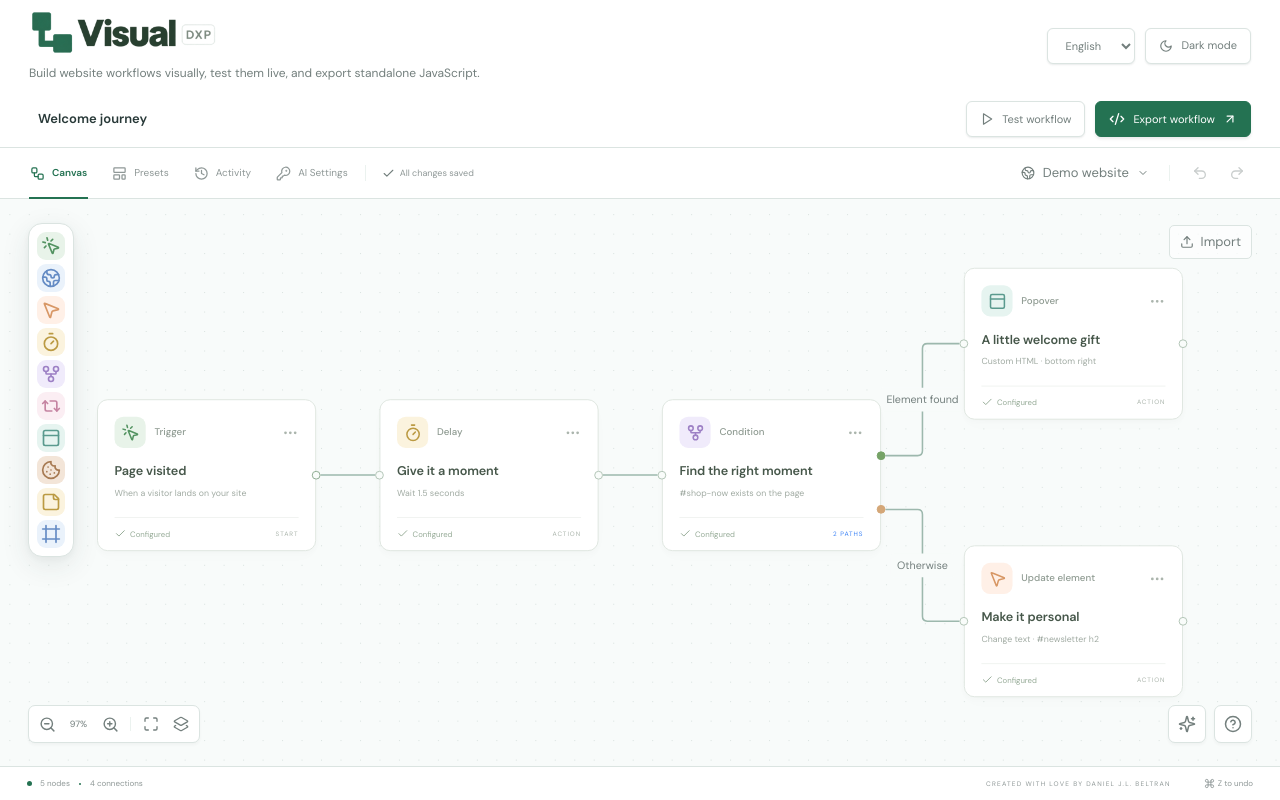
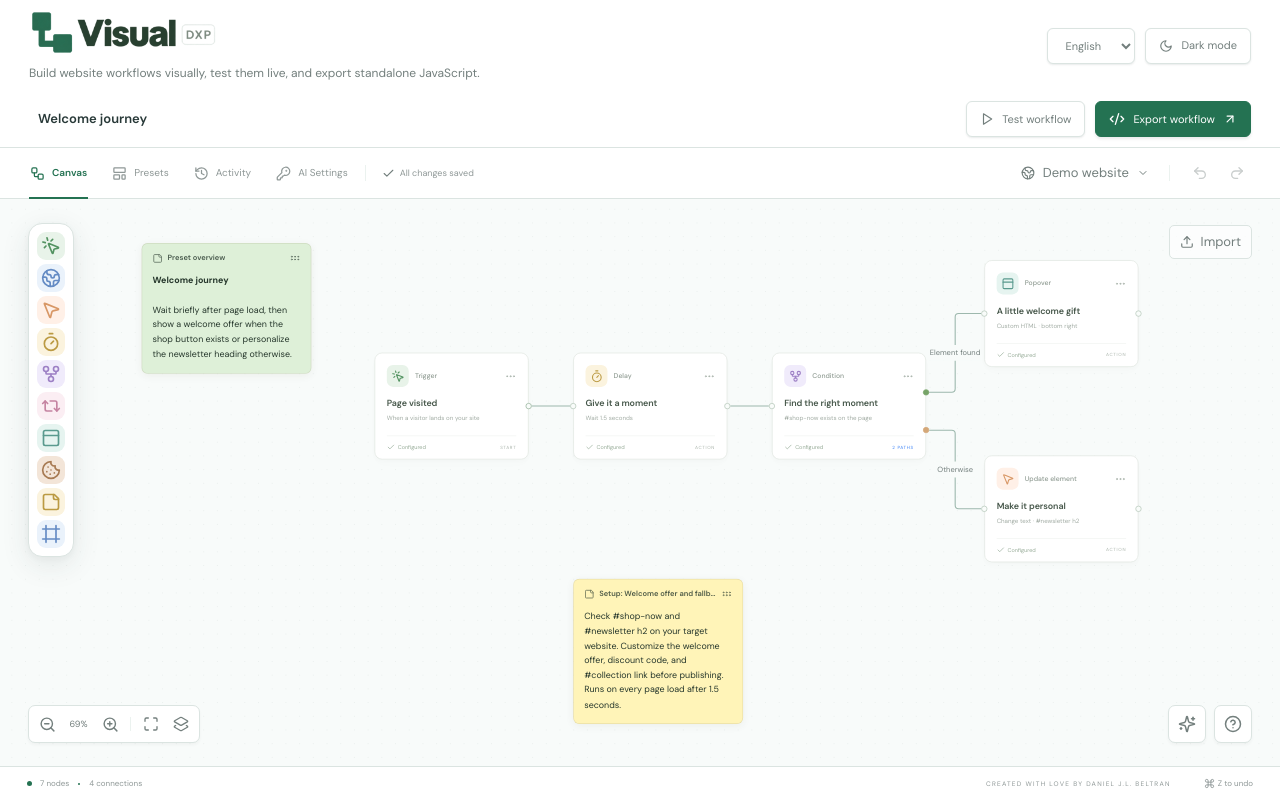
Before and after one commit to dani-beltran/visual-dxp, a Next.js app: page / in a window 1280 px wide. Built offline with nearby package versions, Linux system fonts and the light colour scheme.

Commit message:
refactor: default initial preset converted to a preset in the collection

```diff
--- a/src/lib/catalog.ts
+++ b/src/lib/catalog.ts
@@ -10,6 +10,7 @@ import {
   StickyNote,
   Timer,
 } from 'lucide-react';
+import { welcomeJourneyPreset } from '../presets/welcome-journey';
 import { dataTools } from './data';
 import { FRAME_HEIGHT, FRAME_WIDTH } from './frames';
 import { type BuilderTranslator, translateEnglish } from './i18n';
@@ -135,76 +136,8 @@ export function createNode(kind: NodeKind, position = { x: 200, y: 200 }): Workf
     data: { kind, label: entry.label, config: { ...entry.config } },
   };
 }
-export const defaultWorkflow: Workflow = {
-  version: 1,
-  name: 'Welcome journey',
-  websiteUrl: '/demo-site.html',
-  includeSubpages: false,
-  nodes: [
-    {
-      id: 'welcome',
-      type: 'workflow',
-      position: { x: 60, y: 220 },
-      data: { kind: 'trigger', label: 'Page visited', config: { event: 'page-load' } },
-    },
-    {
-      id: 'pause',
-      type: 'workflow',
-      position: { x: 350, y: 220 },
-      data: { kind: 'delay', label: 'Give it a moment', config: { duration: 1500 } },
-    },
-    {
-      id: 'check',
-      type: 'workflow',
-      position: { x: 640, y: 220 },
-      data: {
-        kind: 'fork',
-        label: 'Find the right moment',
-        config: { conditionType: 'selector', condition: '#shop-now' },
-      },
-    },
-    {
-      id: 'offer',
-      type: 'workflow',
-      position: { x: 950, y: 85 },
-      data: { kind: 'popover', label: 'A little welcome gift', config: { ...catalog[6].config } },
-    },
-    {
-      id: 'update',
-      type: 'workflow',
-      position: { x: 950, y: 370 },
-      data: {
-        kind: 'dom',
-        label: 'Make it personal',
-        config: {
-          ...catalog[2].config,
-          selector: '#newsletter h2',
-          value: 'A little inspiration, just for you.',
-        },
-      },
-    },
-  ],
-  edges: [
-    { id: 'welcome-pause', source: 'welcome', target: 'pause', type: 'smoothstep' },
-    { id: 'pause-check', source: 'pause', target: 'check', type: 'smoothstep' },
-    {
-      id: 'check-offer',
-      source: 'check',
-      target: 'offer',
-      sourceHandle: 'true',
-      label: 'Element found',
-      type: 'smoothstep',
-    },
-    {
-      id: 'check-update',
-      source: 'check',
-      target: 'update',
-      sourceHandle: 'false',
-      label: 'Otherwise',
-      type: 'smoothstep',
-    },
-  ],
-};
+/** The initial workflow is also available in the bundled preset collection. */
+export const defaultWorkflow: Workflow = welcomeJourneyPreset.workflow;
 /** A summary is presentation text; configuration values are never rewritten. */
 export function stepSummary(
   kind: NodeKind,
--- a/src/presets/index.ts
+++ b/src/presets/index.ts
@@ -32,6 +32,7 @@ import {
   returningVisitorExperiencePreset,
 } from './returning-visitor-experience';
 import { createSegmentedOnboardingPreset, segmentedOnboardingPreset } from './segmented-onboarding';
+import { createWelcomeJourneyPreset, welcomeJourneyPreset } from './welcome-journey';
 
 export {
   blankPreset,
@@ -47,6 +48,7 @@ export {
   mobileSpecificMessagingPreset,
   returningVisitorExperiencePreset,
   segmentedOnboardingPreset,
+  welcomeJourneyPreset,
 };
 
 /** Curated examples in ascending implementation complexity; opt in through the presets prop. */
@@ -58,6 +60,7 @@ export const commonDXPPresets: readonly WorkflowPreset[] = [
   engagedReaderInvitationPreset,
   mobileSpecificMessagingPreset,
   campaignUrlPersonalizationPreset,
+  welcomeJourneyPreset,
   exitIntentOfferPreset,
   returningVisitorExperiencePreset,
   inactivityAssistancePreset,
@@ -70,6 +73,7 @@ export { englishPresetMessages, type PresetMessages } from './locale/en';
 export { spanishPresetMessages } from './locale/es';
 
 const spanishPresets: readonly WorkflowPreset[] = [
+  createWelcomeJourneyPreset(spanishPresetMessages),
   createBlankPreset(spanishPresetMessages),
   createBoundedCtaAttentionPreset(spanishPresetMessages),
   createCampaignHeadlinePreset(spanishPresetMessages),
--- a/src/presets/locale/en.ts
+++ b/src/presets/locale/en.ts
@@ -3,6 +3,23 @@ export const englishPresetMessages = {
   'complexity.beginner': 'beginner',
   'complexity.intermediate': 'intermediate',
   'complexity.advanced': 'advanced',
+  'welcome-journey.name': 'Welcome journey',
+  'welcome-journey.description':
+    'Wait briefly after page load, then show a welcome offer when the shop button exists or personalize the newsletter heading otherwise.',
+  'welcome-journey.welcome': 'Page visited',
+  'welcome-journey.pause': 'Give it a moment',
+  'welcome-journey.check': 'Find the right moment',
+  'welcome-journey.offer': 'A little welcome gift',
+  'welcome-journey.update': 'Make it personal',
+  'welcome-journey.value': 'A little inspiration, just for you.',
+  'welcome-journey.true': 'Element found',
+  'welcome-journey.false': 'Otherwise',
+  'welcome-journey.overview': 'Preset overview',
+  'welcome-journey.setup': 'Setup: Welcome offer and fallback',
+  'welcome-journey.instructions':
+    'Check #shop-now and #newsletter h2 on your target website. Customize the welcome offer, discount code, and #collection link before publishing. Runs on every page load after 1.5 seconds.',
+  'welcome-journey.content':
+    '<div style="padding:28px;font-family:system-ui;color:#203a30"><span style="font-size:11px;letter-spacing:2px;color:#277457">A LITTLE SOMETHING FOR YOU</span><h2 style="font-size:29px;line-height:1.15;font-weight:500;margin:14px 0">Good things start here.</h2><p style="color:#6b7770;line-height:1.6">Welcome to Atelier. Enjoy 15% off your first order with code <strong>HELLO15</strong>.</p><a href="#collection" style="display:inline-block;background:#267456;color:white;padding:12px 20px;text-decoration:none;border-radius:6px;margin-top:8px">Find your everyday favorite ↗</a></div>',
   'blank.name': 'Blank',
   'blank.description': 'Start from an empty canvas and build your own workflow.',
   'bounded-cta-attention.name': 'Bounded CTA attention sequence',
--- a/src/presets/locale/es.ts
+++ b/src/presets/locale/es.ts
@@ -4,6 +4,23 @@ export const spanishPresetMessages = {
   'complexity.beginner': 'principiante',
   'complexity.intermediate': 'intermedio',
   'complexity.advanced': 'avanzado',
+  'welcome-journey.name': 'Recorrido de bienvenida',
+  'welcome-journey.description':
+    'Espera un momento después de cargar la página y muestra una oferta de bienvenida si existe el botón de compra; si no, personaliza el título del boletín.',
+  'welcome-journey.welcome': 'Página visitada',
+  'welcome-journey.pause': 'Espera un momento',
+  'welcome-journey.check': 'Encuentra el momento adecuado',
+  'welcome-journey.offer': 'Un pequeño regalo de bienvenida',
+  'welcome-journey.update': 'Dale un toque personal',
+  'welcome-journey.value': 'Un poco de inspiración, solo para ti.',
+  'welcome-journey.true': 'Elemento encontrado',
+  'welcome-journey.false': 'En caso contrario',
+  'welcome-journey.overview': 'Resumen de la plantilla',
+  'welcome-journey.setup': 'Configuración: Oferta de bienvenida y alternativa',
+  'welcome-journey.instructions':
+    'Comprueba #shop-now y #newsletter h2 en tu sitio web. Personaliza la oferta, el código de descuento y el enlace #collection antes de publicar. Se ejecuta en cada carga después de 1,5 segundos.',
+  'welcome-journey.content':
+    '<div style="padding:28px;font-family:system-ui;color:#203a30"><span style="font-size:11px;letter-spacing:2px;color:#277457">UN PEQUEÑO DETALLE PARA TI</span><h2 style="font-size:29px;line-height:1.15;font-weight:500;margin:14px 0">Lo bueno empieza aquí.</h2><p style="color:#6b7770;line-height:1.6">Te damos la bienvenida a Atelier. Disfruta de un 15% de descuento en tu primer pedido con el código <strong>HELLO15</strong>.</p><a href="#collection" style="display:inline-block;background:#267456;color:white;padding:12px 20px;text-decoration:none;border-radius:6px;margin-top:8px">Encuentra tu favorito para cada día ↗</a></div>',
   'blank.name': 'En blanco',
   'blank.description': 'Empieza con un lienzo vacío y crea tu propio flujo de trabajo.',
   'bounded-cta-attention.name': 'Secuencia limitada para destacar la llamada a la acción',
--- /dev/null
+++ b/src/presets/welcome-journey.ts
@@ -0,0 +1,129 @@
+import type { WorkflowPreset } from '../lib/types';
+import { englishPresetMessages, type PresetMessages } from './locale/en';
+
+export function createWelcomeJourneyPreset(messages: PresetMessages = englishPresetMessages) {
+  return {
+    id: 'welcome-journey',
+    name: messages['welcome-journey.name'],
+    description: messages['welcome-journey.description'],
+    complexity: 'intermediate',
+    order: 65,
+    tags: ['trigger', 'delay', 'fork', 'popover', 'dom', 'note'],
+    workflow: {
+      version: 1,
+      name: messages['welcome-journey.name'],
+      websiteUrl: '/demo-site.html',
+      includeSubpages: false,
+      nodes: [
+        {
+          id: 'welcome-journey-overview',
+          type: 'workflow',
+          position: { x: -280, y: 60 },
+          data: {
+            kind: 'note',
+            label: messages['welcome-journey.overview'],
+            config: {
+              noteText: `${messages['welcome-journey.name']}\n\n${messages['welcome-journey.description']}`,
+              noteColor: '#def0d8',
+              noteMarks: [{ start: 0, end: messages['welcome-journey.name'].length, bold: true }],
+            },
+          },
+        },
+        {
+          id: 'welcome-journey-setup',
+          type: 'workflow',
+          position: { x: 350, y: 550 },
+          data: {
+            kind: 'note',
+            label: messages['welcome-journey.setup'],
+            config: {
+              noteText: messages['welcome-journey.instructions'],
+              noteColor: '#fff4b8',
+            },
+          },
+        },
+        {
+          id: 'welcome',
+          type: 'workflow',
+          position: { x: 60, y: 220 },
+          data: {
+            kind: 'trigger',
+            label: messages['welcome-journey.welcome'],
+            config: { event: 'page-load' },
+          },
+        },
+        {
+          id: 'pause',
+          type: 'workflow',
+          position: { x: 350, y: 220 },
+          data: {
+            kind: 'delay',
+            label: messages['welcome-journey.pause'],
+            config: { duration: 1500 },
+          },
+        },
+        {
+          id: 'check',
+          type: 'workflow',
+          position: { x: 640, y: 220 },
+          data: {
+            kind: 'fork',
+            label: messages['welcome-journey.check'],
+            config: { conditionType: 'selector', condition: '#shop-now' },
+          },
+        },
+        {
+          id: 'offer',
+          type: 'workflow',
+          position: { x: 950, y: 85 },
+          data: {
+            kind: 'popover',
+            label: messages['welcome-journey.offer'],
+            config: {
+              contentType: 'html',
+              content: messages['welcome-journey.content'],
+              position: 'bottom-right',
+              width: 360,
+            },
+          },
+        },
+        {
+          id: 'update',
+          type: 'workflow',
+          position: { x: 950, y: 370 },
+          data: {
+            kind: 'dom',
+            label: messages['welcome-journey.update'],
+            config: {
+              action: 'text',
+              selector: '#newsletter h2',
+              value: messages['welcome-journey.value'],
+            },
+          },
+        },
+      ],
+      edges: [
+        { id: 'welcome-pause', source: 'welcome', target: 'pause', type: 'smoothstep' },
+        { id: 'pause-check', source: 'pause', target: 'check', type: 'smoothstep' },
+        {
+          id: 'check-offer',
+          source: 'check',
+          target: 'offer',
+          sourceHandle: 'true',
+          label: messages['welcome-journey.true'],
+          type: 'smoothstep',
+        },
+        {
+          id: 'check-update',
+          source: 'check',
+          target: 'update',
+          sourceHandle: 'false',
+          label: messages['welcome-journey.false'],
+          type: 'smoothstep',
+        },
+      ],
+    },
+  } satisfies WorkflowPreset;
+}
+
+export const welcomeJourneyPreset = createWelcomeJourneyPreset();
```
Also changed, not shown: 1 other file (tests, documents, lock files or other folders).
